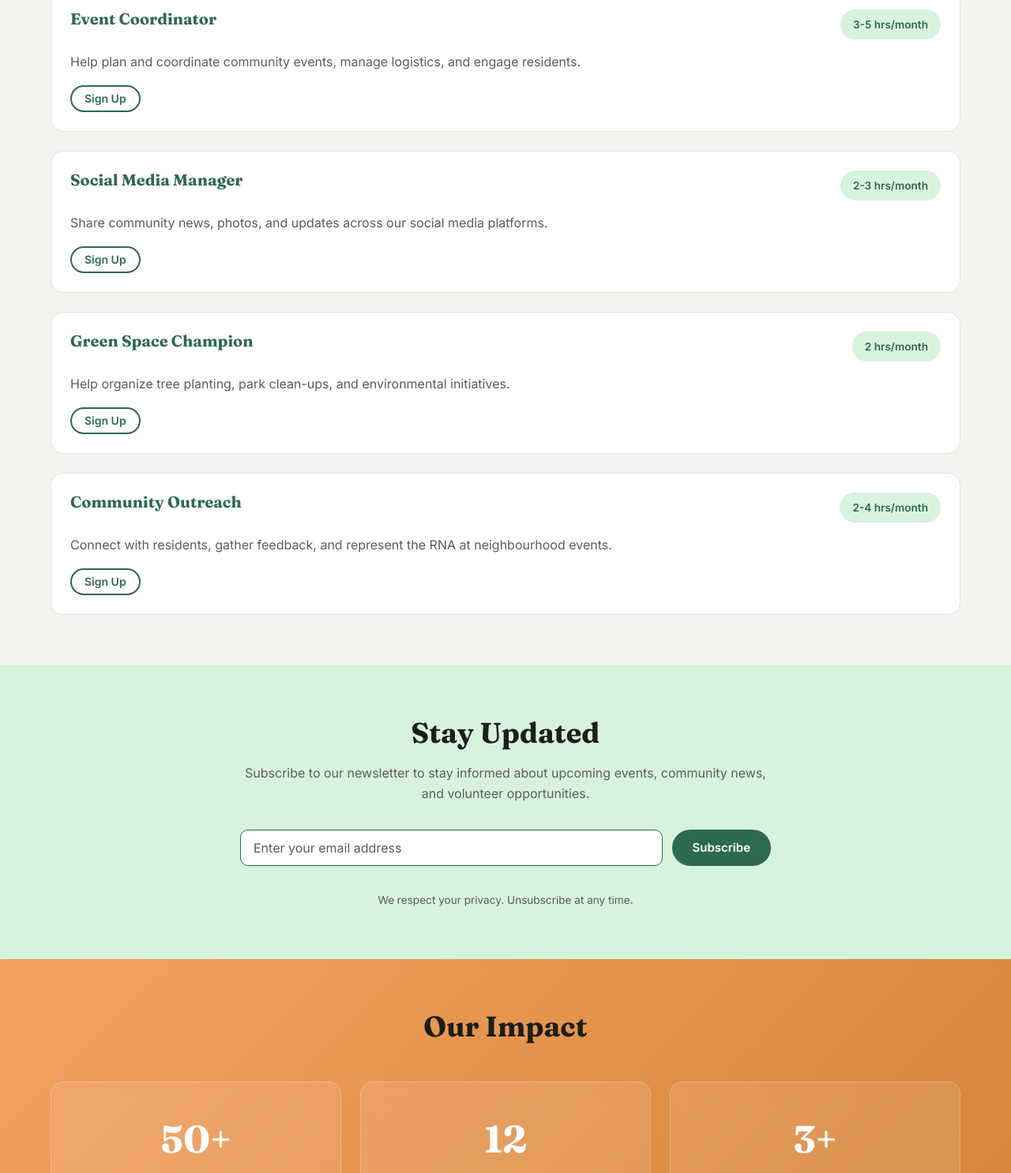
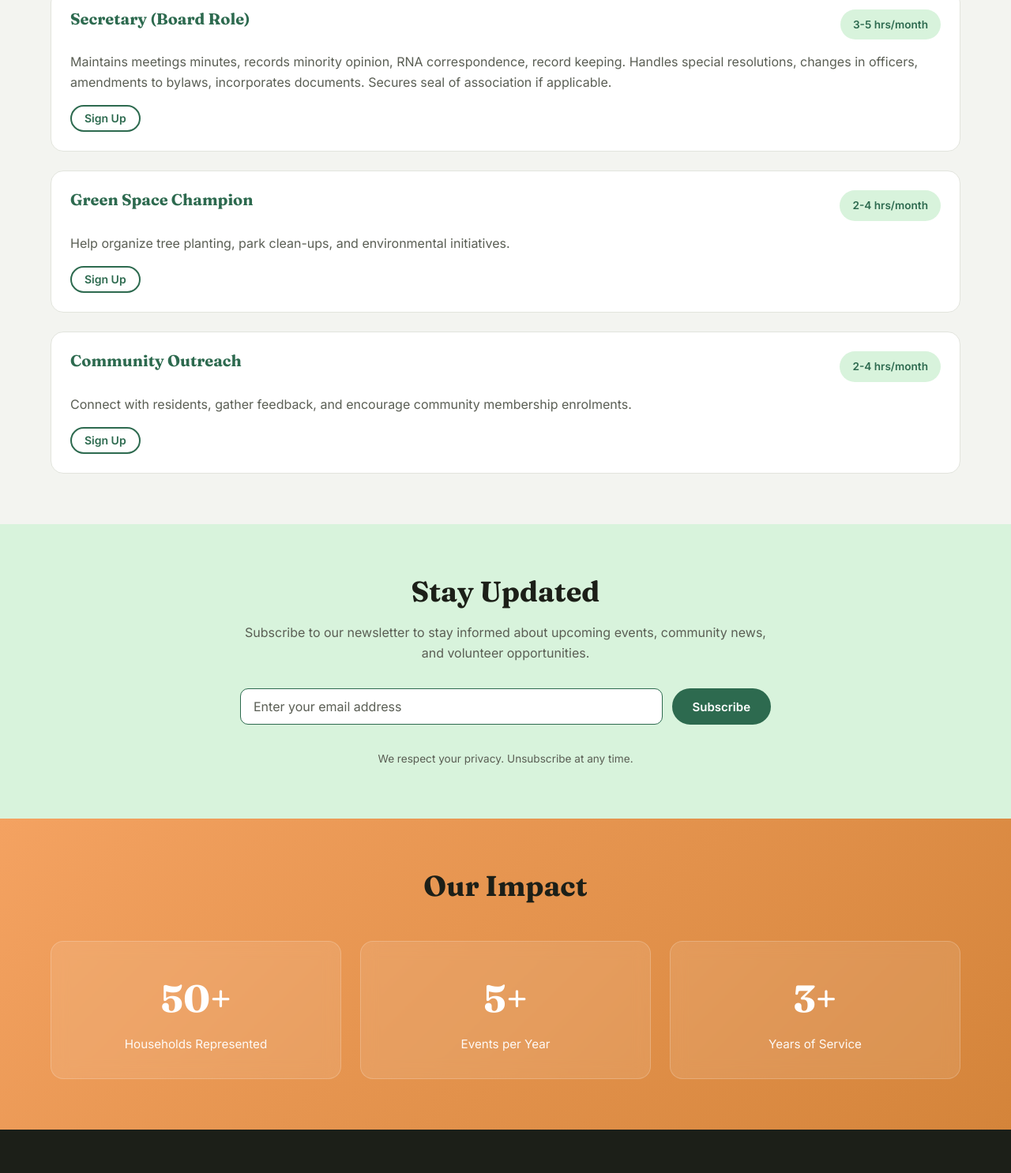
Before and after one commit to Royalwood-NA/website, an Astro site: page /get-involved in a window 1280 px wide. Shown: the part 1514-3000 px from the top of the page at 79% size. Built offline with nearby package versions, Linux system fonts and the light colour scheme; Astro itself is replaced by a stand-in of ours.

```diff
--- a/src/content.config.ts
+++ b/src/content.config.ts
@@ -56,4 +56,43 @@ const boardMembers = defineCollection({
   }),
 });
 
-export const collections = { blog, events, resources, boardMembers };
+const statsDatas = defineCollection({
+  loader: file("src/data/stats.json"),
+  schema: z.object({
+    id: z.string(),
+    yearFounded: z.number(),
+    members: z.number(),
+    yearsOfService: z.number(),
+    eventsHeldAnnually: z.number(),
+  }),
+});
+
+const boardValues = defineCollection({
+  loader: file("src/data/boardValues.json"),
+  schema: z.object({
+    id: z.string(),
+    icon: z.string(),
+    title: z.string(),
+    description: z.string(),
+  }),
+});
+
+const volunteerOpportunities = defineCollection({
+  loader: file("src/data/volunteerOpportunities.json"),
+  schema: z.object({
+    id: z.string(),
+    role: z.string(),
+    commitment: z.string(),
+    description: z.string(),
+  }),
+});
+
+export const collections = {
+  blog,
+  events,
+  resources,
+  boardMembers,
+  statsDatas,
+  boardValues,
+  volunteerOpportunities,
+};
--- /dev/null
+++ b/src/data/boardValues.json
@@ -0,0 +1,30 @@
+[
+  {
+    "id": "0",
+    "icon": "🤝",
+    "title": "Community",
+    "description":
+      "We build strong connections and foster a sense of belonging among all residents."
+  },
+  {
+    "id": "1",
+    "icon": "🌱",
+    "title": "Sustainability",
+    "description":
+      "We care for our environment and promote green initiatives throughout Royalwood."
+  },
+  {
+    "id": "2",
+    "icon": "🎯",
+    "title": "Integrity",
+    "description":
+      "We operate with transparency, honesty, and accountability in all our endeavours."
+  },
+  {
+    "id": "3",
+    "icon": "✨",
+    "title": "Knowledge",
+    "description":
+      "We strive to deliver important information and resources that enable & enrich our community."
+  }
+]
--- /dev/null
+++ b/src/data/stats.json
@@ -0,0 +1,9 @@
+[
+  {
+    "id": "0",
+    "yearFounded": 2023,
+    "members": 50,
+    "yearsOfService": 3,
+    "eventsHeldAnnually": 5
+  }
+]
--- /dev/null
+++ b/src/data/volunteerOpportunities.json
@@ -0,0 +1,23 @@
+[
+  {
+    "id": "0",
+    "role": "Secretary (Board Role)",
+    "commitment": "3-5 hrs/month",
+    "description":
+      "Maintains meetings minutes, records minority opinion, RNA correspondence, record keeping. Handles special resolutions, changes in officers, amendments to bylaws, incorporates documents. Secures seal of association if applicable."
+  },
+  {
+    "id": "1",
+    "role": "Green Space Champion",
+    "commitment": "2-4 hrs/month",
+    "description":
+      "Help organize tree planting, park clean-ups, and environmental initiatives."
+  },
+  {
+    "id": "2",
+    "role": "Community Outreach",
+    "commitment": "2-4 hrs/month",
+    "description":
+      "Connect with residents, gather feedback, and encourage community membership enrolments."
+  }
+]
--- a/src/pages/get-involved.astro
+++ b/src/pages/get-involved.astro
@@ -1,5 +1,7 @@
 ---
+import { getEntry } from "astro:content";
 import BaseLayout from "../layouts/BaseLayout.astro";
+import { getCollection } from "astro:content";
 
 const pageTitle = "Get Involved";
 const pageDescription =
@@ -40,44 +42,22 @@ const involvementWays = [
   },
 ];
 
-const opportunities = [
+const volunteerOpportunities = await getCollection("volunteerOpportunities");
+const opportunities = volunteerOpportunities.map((opp) => opp.data);
+
+const stats = await getEntry("statsDatas", "0");
+
+const statsData = [
   {
-    role: "Event Coordinator",
-    commitment: "3-5 hrs/month",
-    description:
-      "Help plan and coordinate community events, manage logistics, and engage residents.",
-  },
-  {
-    role: "Social Media Manager",
-    commitment: "2-3 hrs/month",
-    description:
-      "Share community news, photos, and updates across our social media platforms.",
-  },
-  {
-    role: "Green Space Champion",
-    commitment: "2 hrs/month",
-    description:
-      "Help organize tree planting, park clean-ups, and environmental initiatives.",
-  },
-  {
-    role: "Community Outreach",
-    commitment: "2-4 hrs/month",
-    description:
-      "Connect with residents, gather feedback, and represent the RNA at neighbourhood events.",
-  },
-];
-
-const stats = [
-  {
-    number: "50+",
+    number: `${stats?.data.members}+`,
     label: "Households Represented",
   },
   {
-    number: "12",
+    number: `${stats?.data.eventsHeldAnnually}+`,
     label: "Events per Year",
   },
   {
-    number: "3+",
+    number: `${stats?.data.yearsOfService}+`,
     label: "Years of Service",
   },
 ];
@@ -206,7 +186,7 @@ const stats = [
       </h2>
       <div class="stats-grid">
         {
-          stats.map((stat) => (
+          statsData.map((stat) => (
             <div class="stat-box">
               <div class="stat-number">{stat.number}</div>
               <div class="stat-label">{stat.label}</div>
```
Also changed, not shown: src/pages/about.astro (+7 -30 lines), src/pages/index.astro (+44 -6 lines).
